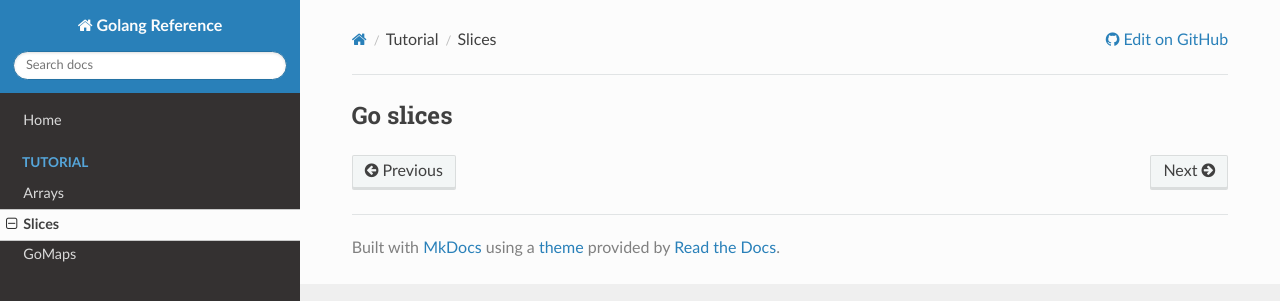
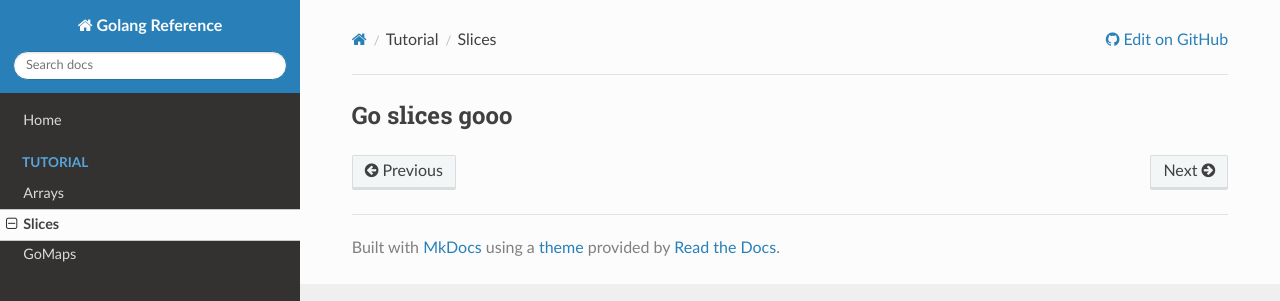
Before and after one commit to rmechi/go, an MkDocs documentation site: the page built from docs/go/slices.md, in a window 1280 px wide. Shown: the top 301 px of the page. Built offline with MkDocs 1.6.1, drawn with Linux system fonts in a browser that asks for light colours; nearby versions of some CDN libraries.

Commit message:
initial commit

```diff
--- a/docs/go/slices.md
+++ b/docs/go/slices.md
@@ -1 +1 @@
-## Go slices
+## Go slices gooo
```
